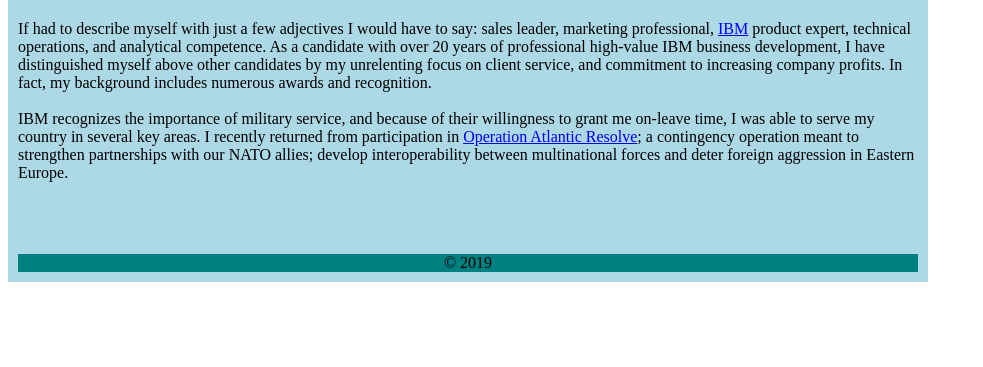
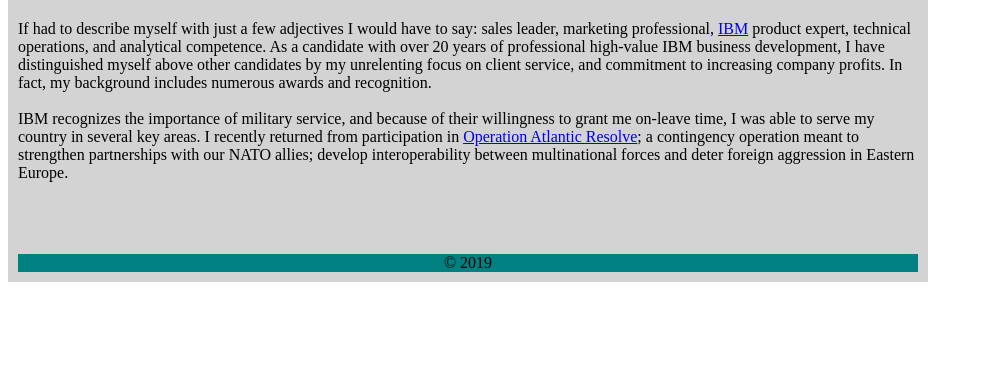
Before and after one commit to ABLe255/ABLe255.github.io, a plain HTML site: page index.html in a window 1280 px wide. Shown: the part 433-800 px from the top of the page, without its empty margins (0-983 px from the left). Drawn offline with Linux system fonts and the light colour scheme.

Commit message:
Update index.html

```diff
--- a/index.html
+++ b/index.html
@@ -6,7 +6,7 @@
     <style>
 .container{
 font-family: 'Roboto Slab', serif;
-background-color: lightblue;
+background-color: lightgray;
 padding: 10px;
 max-width: 900px; ;
 
@@ -28,10 +28,9 @@ font-size: 95%;
   text-align: center;
 }
 
+</style>
 
-
-
-</style>
+ <link href="https://fonts.googleapis.com/css?family=Noto+Serif" rel="stylesheet">
   </head>
   <body>
     <div class="container">
```
